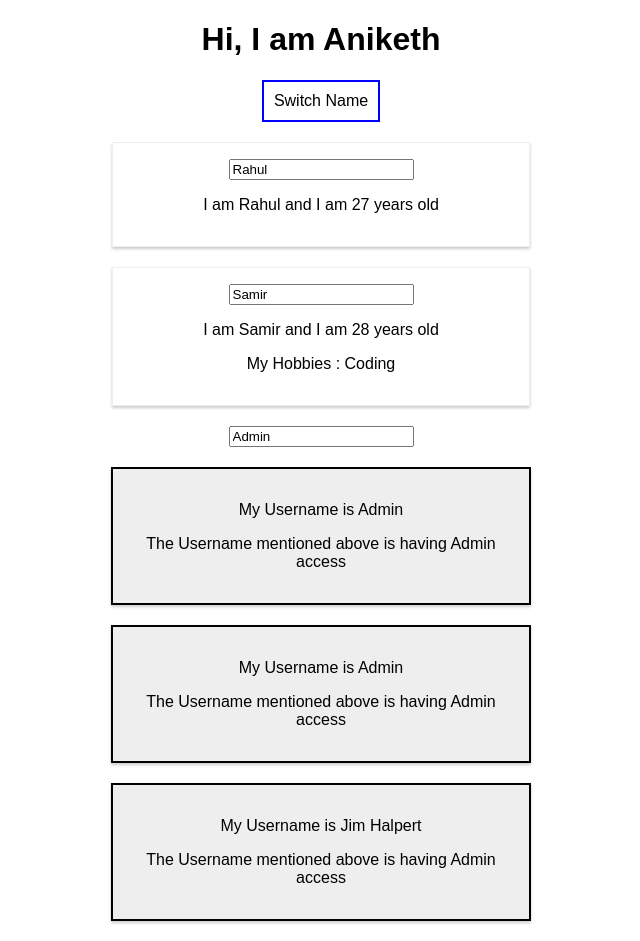
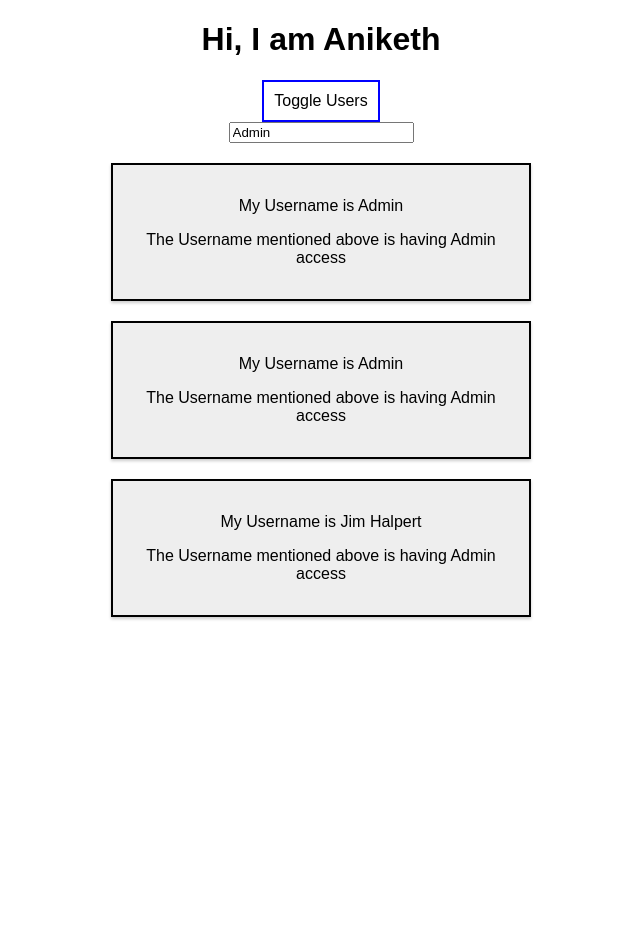
Before and after one commit to Aniketh-Raj/basic-react, a React (Create React App) app: page / in a window 1280 px wide. Shown: the whole page, without its empty margins (319-959 px from the left). After the commit the page ends 800 px from the top, so only its background shows below. Built offline with nearby package versions, Linux system fonts and the light colour scheme.

Commit message:
Lists, Arrays and Dynamic rendering

```diff
--- a/src/App.js
+++ b/src/App.js
@@ -9,71 +9,106 @@ class App extends Component {
 
   state = {
     persons: [
-      { name: 'Rahul', age: 27 },
-      { name: 'Samir', age: 28 }
+      { id : '1', name: 'Rahul', age: 27 },
+      { id : '2', name: 'Samir', age: 28 },
+      { id : '3', name: 'Terminator', age: 201 }
     ],
     user: [
-      {username : 'Admin'}
-    ]
+      { username: 'Admin' }
+    ],
+    showUsers: false
   }
 
   userNameChangedHandler = (event) => {
     this.setState({
       user: [
-        {username : event.target.value}
+        { username: event.target.value }
       ]
     })
   }
 
-  switchNameHandler = (newName) => {
+  deletePersonHandler = (personIndex) => {
+
+    // const persons = this.state.persons;
+    const personsArray = [...this.state.persons];
+
+    personsArray.splice(personIndex, 1);
     this.setState({
-      persons: [
-        { name: 'Rahul RAJ R', age: 27 },
-        { name: newName, age: 28 }
-      ]
+      persons: personsArray
+    })
+
+  }
+
+  nameChangedHandler = (event, personId) => {
+
+    const personIndex = this.state.persons.findIndex(p => {
+      return p.id === personId;
+    })
+
+    const personObj = {...this.state.persons[personIndex]}
+
+    personObj.name = event.target.value;
+
+    const personsArray = [...this.state.persons];
+    personsArray[personIndex] = personObj;
+
+    this.setState({
+      persons : personsArray
     })
   }
 
-  nameChangedHandler = (event) => {
+  togglePersonUsers = () => {
+    const isShowUsers = this.state.showUsers;
     this.setState({
-      persons: [
-        { name: 'Rahul RAJ R', age: 27 },
-        { name: event.target.value, age: 28 }
-      ]
+      showUsers: !isShowUsers
     })
   }
 
   render() {
 
+    let persons = null;
+
+    if (this.state.showUsers) {
+      persons = (
+        <div>
+          {
+            this.state.persons.map( (person,index) => {
+              return <Person
+              click={() => this.deletePersonHandler(index)}
+              name = {person.name}
+              age = {person.age}
+              key = {person.id}
+              nameChanged = {(event) => this.nameChangedHandler(event,person.id)}
+              ></Person>
+            })
+          }
+        </div>
+      );
+    }
+
     const buttonStyle = {
-      backgroundColor : 'white',
-      font : 'inherit',
-      border : '2px solid blue',
-      padding : '10px',
-      cursor : 'pointer'
+      backgroundColor: 'white',
+      font: 'inherit',
+      border: '2px solid blue',
+      padding: '10px',
+      cursor: 'pointer'
     }
 
     return (
       <div className="App">
         <h1>Hi, I am Aniketh</h1>
         <button
-        style = {buttonStyle}
-        onClick={() => this.switchNameHandler('Old Samir')}
-        >Switch Name</button>
-        <Person name={this.state.persons[0].name} age={this.state.persons[0].age} />
-        <Person
-        name={this.state.persons[1].name}
-        age={this.state.persons[1].age}
-        click={this.switchNameHandler.bind(this,'Samir Kanta Lenka')}
-        nameChanged={this.nameChangedHandler}
-        >My Hobbies : Coding</Person>
+          style={buttonStyle}
+          onClick={this.togglePersonUsers}
+        >Toggle Users</button>
+        {persons}
         <UserInput
-        username = {this.state.user[0].username}
-        userNameChanged = {this.userNameChangedHandler}
+          username={this.state.user[0].username}
+          userNameChanged={this.userNameChangedHandler}
         ></UserInput>
-        <UserOutput username = {this.state.user[0].username}></UserOutput>
-        <UserOutput username = {this.state.user[0].username}></UserOutput>
-        <UserOutput username = 'Jim Halpert'></UserOutput>
+        <UserOutput username={this.state.user[0].username}></UserOutput>
+        <UserOutput username={this.state.user[0].username}></UserOutput>
+        <UserOutput username='Jim Halpert'></UserOutput>
       </div>
     );
   }
--- a/src/Person/Person.js
+++ b/src/Person/Person.js
@@ -6,7 +6,6 @@ const person = (props) => {
         <div className="Person">
             <input type="text" onChange={props.nameChanged} value={props.name}></input>
             <p onClick = {props.click}>I am {props.name} and I am {props.age} years old</p>
-            <p>{props.children}</p>
         </div>
     );
 };
```
